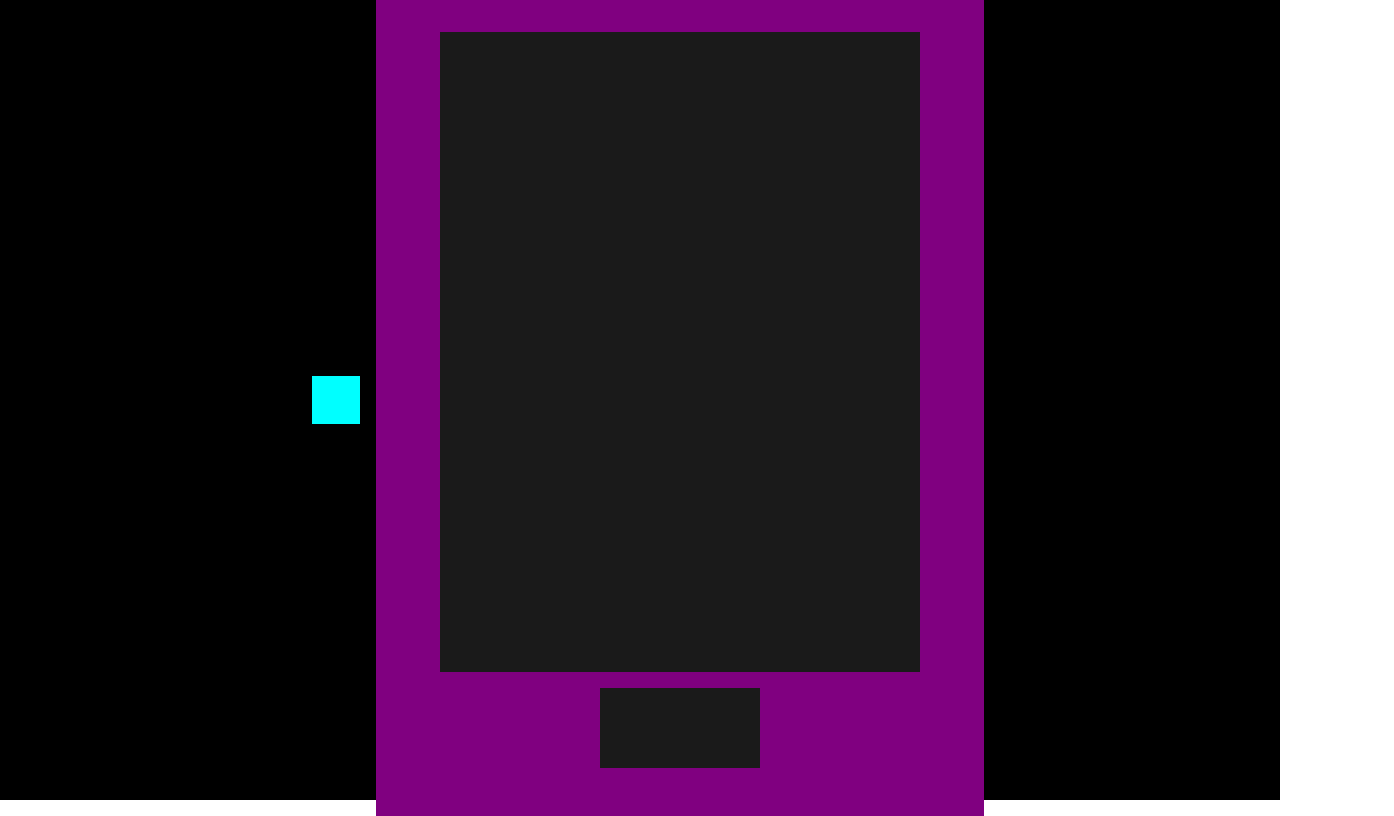
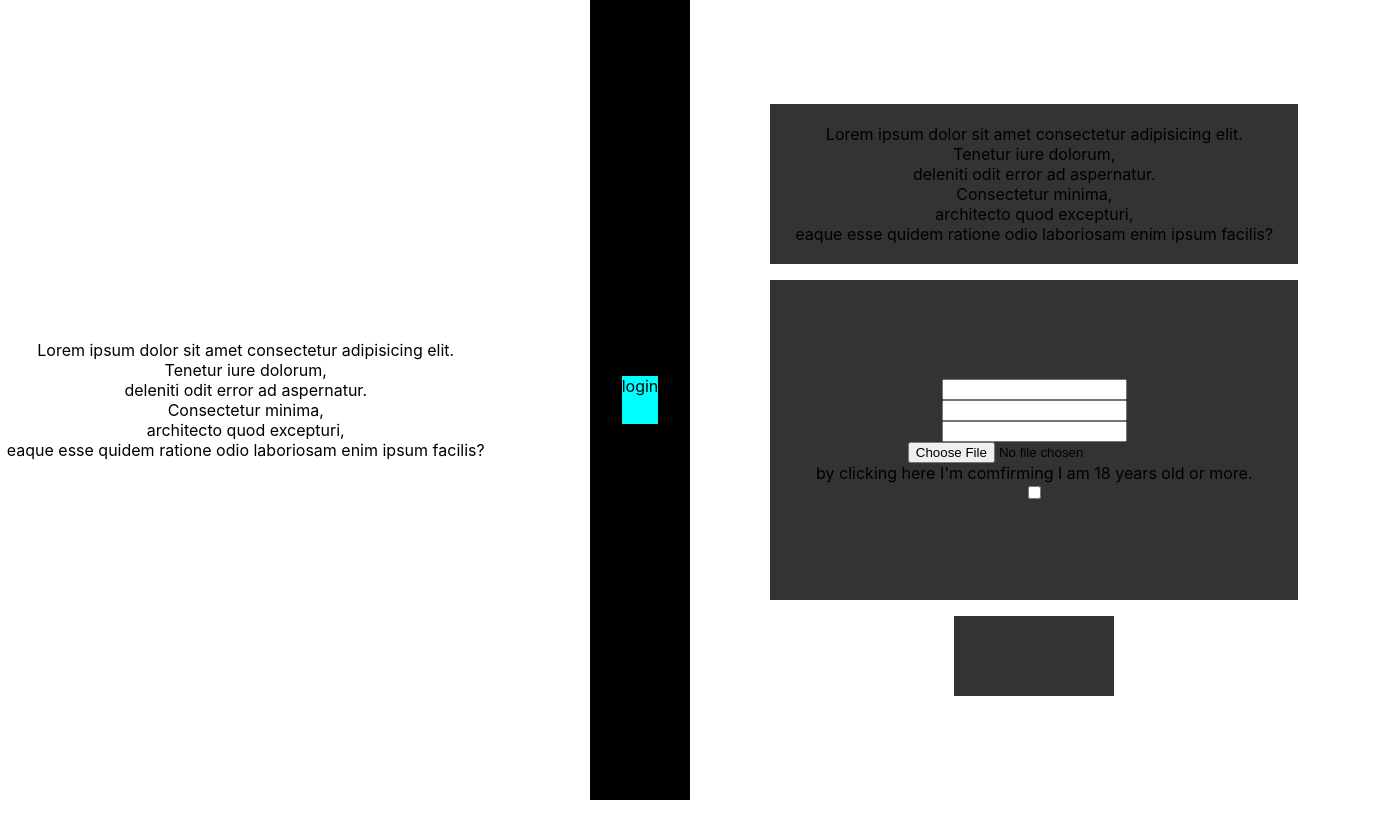
Before and after one commit to suku60/frontend-project-6, a React (Create React App) app: page / in a window 1280 px wide. Shown: the whole page, 1394 px wide, since content can reach past the window. Built offline with nearby package versions, Linux system fonts and the light colour scheme.

Commit message:
Progress on animation. Fixed img slider created.

```diff
--- a/src/Containers/Home/Home.css
+++ b/src/Containers/Home/Home.css
@@ -1,8 +1,11 @@
 @import url('../../CSS/main.css');
 
+/* ANIMATIONS */
+
+/* Animation: container falling from top */
 #animationContainerFromTop {
-    animation: movement .1s steps(60) .5s normal,
-               fading .2s steps(6) .4 normal;
+    animation: movement steps(60) .4s normal,
+              fading steps(60) .5s normal;
 }
 
 @keyframes movement {
@@ -15,13 +18,25 @@
     to{opacity: 100%;}
 }
 
+#animationButtonSwitch {
+    animation: switch steps(60) .4s normal,
+              opacity steps(60) .5s normal;
+}
+
+@keyframes switch {
+    from{width: var(--button-width-1);}
+    to{width: 0em;}
+}
+
+@keyframes fading {
+    from{opacity: 0%;}
+    to{opacity: 100%;}
+}
+
+
 #home_box {
 
     flex-direction: row;
-}
-
-#register_box {
-    background-color: var(--color-purple-2);
 }
 
 /* CONTAINERS (VIEWS / TOTAL SCREEN) */
@@ -32,7 +47,7 @@
     width: 100vw;
 
     display: flex;
-    flex-direction: column;
+    flex-direction: row;
     justify-content: center;
     align-items: center;
 
@@ -46,8 +61,10 @@
     /* needed margin for dissapering in normal screen */
     /* margin-top: -76em; */
 
+    margin-inline: 1em;
+
     height: 52em;
-    width: 38em;
+    width: 43em;
 
     display: flex;
     flex-direction: column;
@@ -58,9 +75,17 @@
 
     transition: 1s;
 
-
+    border-radius: var(--border-radius-2);
 }
 
+/* INPUTS */
+
+#input_file {
+    /* background-color: transparent; */
+    cursor: pointer;
+
+    text-overflow:unset;
+}
 /* BUTTONS */
 
 .login_register_button {
@@ -80,7 +105,7 @@
     margin-bottom: 1em;
 
     height: 10em;
-    width: 30em;
+    width: 33em;
 
     display: flex;
     flex-direction: column;
@@ -96,7 +121,7 @@
 
 
     height: 20em;
-    width: 30em;
+    width: 33em;
 
     display: flex;
     flex-direction: column;
@@ -126,7 +151,7 @@
     margin-bottom: 1em;
 
     height: 40em;
-    width: 30em;
+    width: 33em;
 
     display: flex;
     flex-direction: column;
--- a/src/Containers/Home/Home.jsx
+++ b/src/Containers/Home/Home.jsx
@@ -7,34 +7,33 @@ const Home = () => {
 
     // animations
     const [animComponent, setAnimComponent] = useState("");
+    const [animButton, setAnimButton] = useState("");
 
     // displays
-    const [displayLoginButton, setDisplayLoginButton] = useState("none");
-    const [displayRegisterButton, setDisplayRegisterButton] = useState("flex");
+    const [displayLoginForm, setDisplayLoginForm] = useState("flex");
+    const [displayRegisterForm, setDisplayRegisterForm] = useState("none");
 
     // FUNCTIONS
 
-
-    console.log(animComponent)
+    // Function that swaps register/login components
 
     const swapButton = () => {
 
-        if(displayLoginButton === "flex"){
-            setDisplayLoginButton("none")
-            setDisplayRegisterButton("flex")
+
+
+        if(displayLoginForm === "flex"){
+
+            setAnimComponent("animationContainerFromTop")
+            setAnimButton("animationButtonSwitch")
+            setDisplayLoginForm("none")
+            setDisplayRegisterForm("flex")
         }else{
 
-           setAnimComponent("animationContainerFromTop")
-            setDisplayLoginButton("flex")
-            setDisplayRegisterButton("none")
+            setAnimButton("animationButtonSwitch")
+            setAnimComponent("animationContainerFromTop")
+            setDisplayRegisterForm("none")
+            setDisplayLoginForm("flex")
         }
-
-
-      setTimeout(() => {
-        setAnimComponent("")
-      }, 1000);
-
-        console.log(animComponent)
     }
 
 
@@ -43,9 +42,30 @@ const Home = () => {
 
 return (
     <div className="container_box" id="home_box">
-        <div className="login_register_button" id="button_swap" onClick={()=>swapButton()}></div>
 
-        <div className="component_login" style={{display : displayLoginButton}} id="animationContainerFromTop">
+{/* THIS WILL BE A CAROUSEL OF IMAGES */}
+
+        <div className="component_login">
+            <div className='component_box'>
+            <div>
+                Lorem ipsum dolor sit amet consectetur adipisicing elit. <br/>
+                Tenetur iure dolorum, <br/>
+                deleniti odit error ad aspernatur. <br/>
+                Consectetur minima, <br/>
+                architecto quod excepturi, <br/>
+                eaque esse quidem ratione odio laboriosam enim ipsum facilis?<br/>
+            </div>
+
+            </div>
+        </div>
+
+{/* HERE WE HAVE THE BUTTON THAT SWITCHES LOGIN/REGISTER FORMS AND THE FORMS */}
+
+
+        <div className="login_register_button" id={animButton} style={{display : displayLoginForm}} onClick={()=>swapButton()}>login</div>
+        <div className="login_register_button" id={animButton} style={{display : displayRegisterForm}} onClick={()=>swapButton()}>register</div>
+
+        <div className="component_login" style={{display : displayLoginForm}}>
             <div className='component_box' id={animComponent}>
             <div className="login_message">
                 Lorem ipsum dolor sit amet consectetur adipisicing elit. <br/>
@@ -55,13 +75,28 @@ return (
                 architecto quod excepturi, <br/>
                 eaque esse quidem ratione odio laboriosam enim ipsum facilis?<br/>
             </div>
-            <div className="login_inputs"></div>
+
+            <div className="login_inputs">
+                <input type="name" name="nickname" title="nick"
+                autoComplete="off"/>
+                <input type="password" name="password" title="pass"
+                autoComplete="off"/>
+                <input type="email" name="email" title="email"
+                autoComplete="off"/>
+                <input type="file" name="avatar" title="avatar"
+                autoComplete="off" id="input_file"/>
+                by clicking here I'm comfirming I am 18 years old or more.
+                <input type="checkbox" name="avatar" title="avatar"
+                autoComplete="off"/>
+
+            </div>
+
             <div className="login_button"></div>
             </div>
         </div>
 
-        <div className="component_register" style={{display : displayRegisterButton}} id={animComponent}>
-            <div className='component_box' id="register_box">
+        <div className="component_register" style={{display : displayRegisterForm}}>
+            <div className='component_box register_box' id={animComponent}>
             <div className="register_inputs"></div>
 
             <div className="register_button"></div>
```
